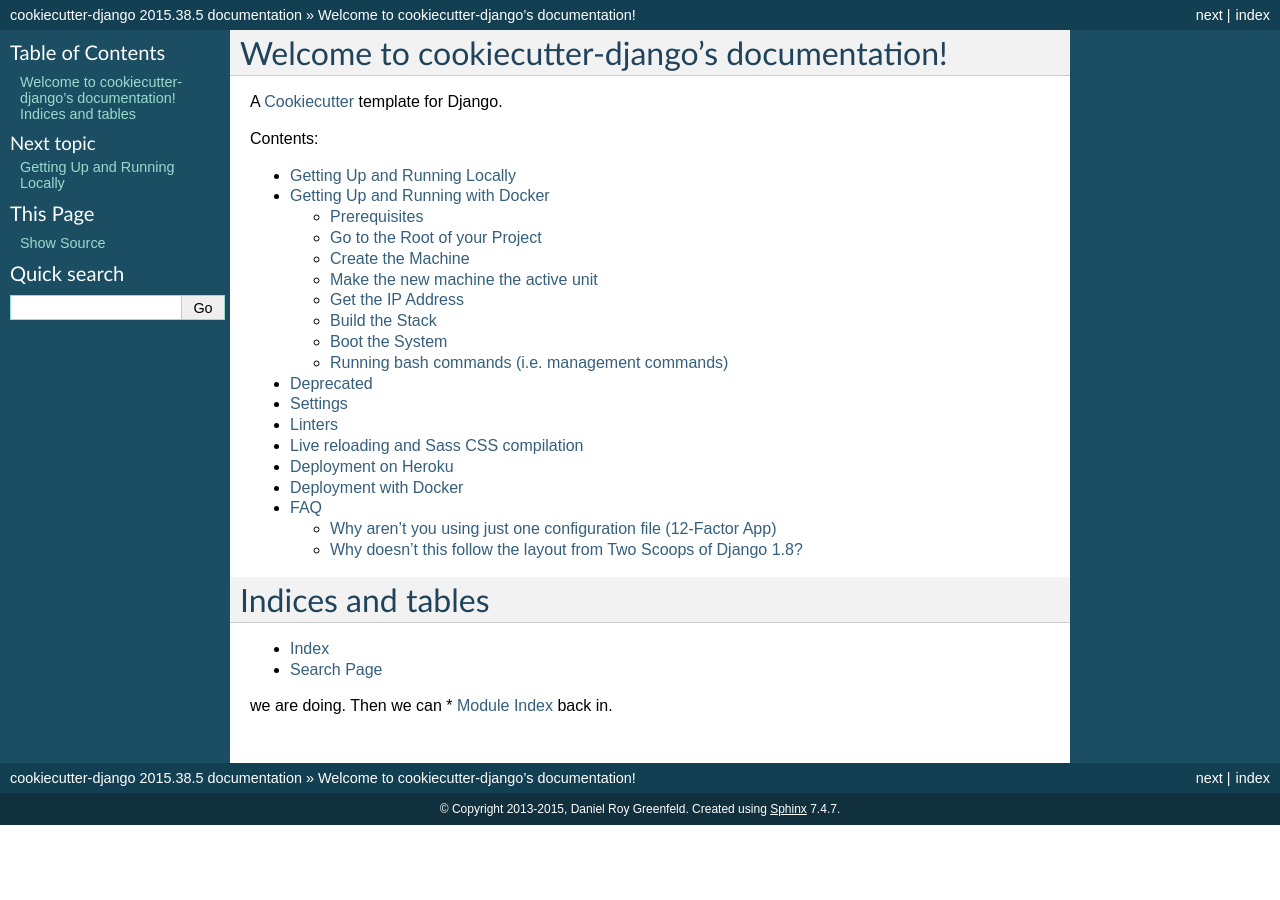
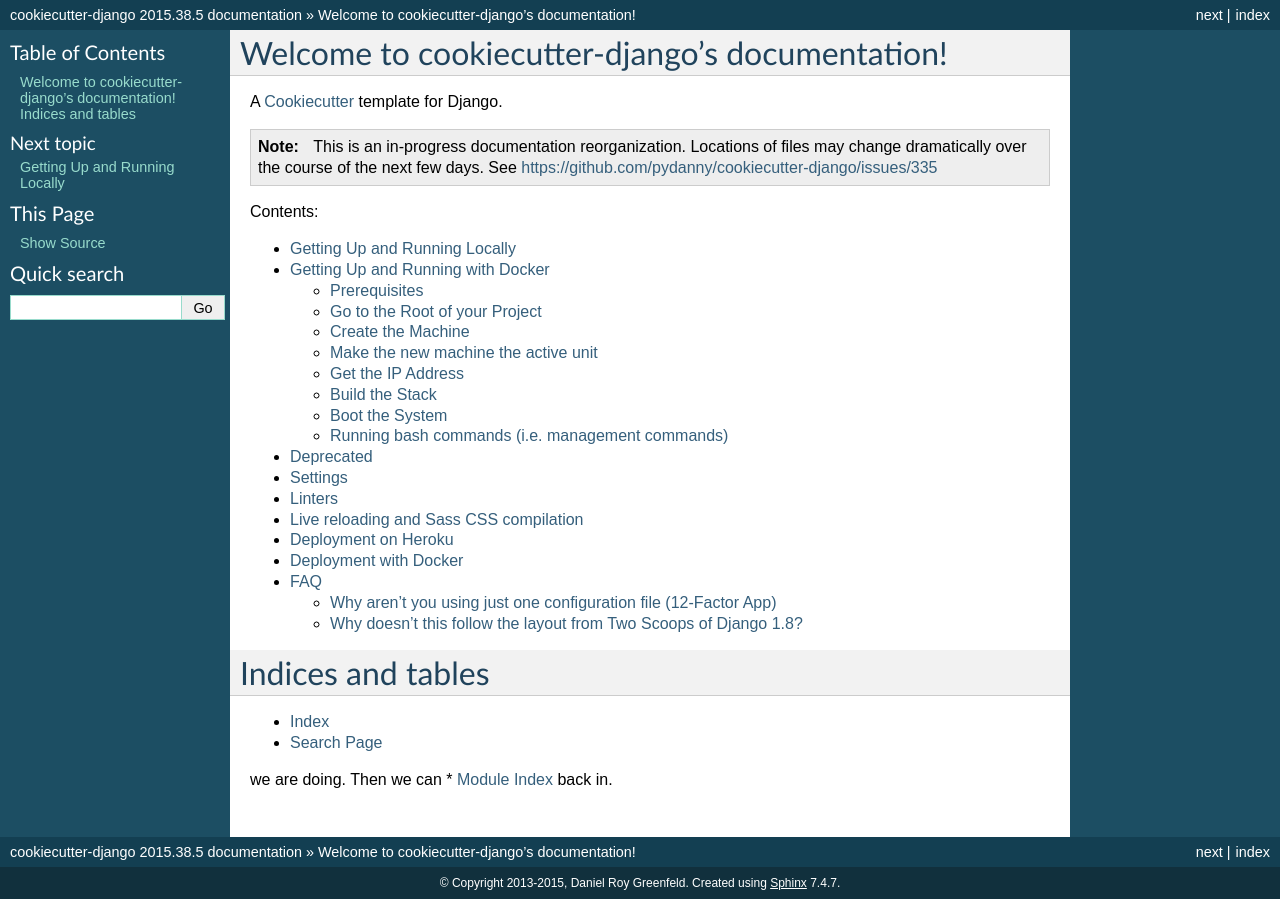
Before and after one commit to cookiecutter/cookiecutter-django, a Sphinx documentation site: the page built from docs/index.rst, in a window 1280 px wide. Built offline with Sphinx 7.4.7, drawn with Linux system fonts in a browser that asks for light colours.

Commit message:
Add documentation refactor note #335

```diff
--- a/docs/index.rst
+++ b/docs/index.rst
@@ -6,6 +6,8 @@
 A Cookiecutter_ template for Django.
 
 .. _cookiecutter: https://github.com/audreyr/cookiecutter
+
+.. note:: This is an in-progress documentation reorganization. Locations of files may change dramatically over the course of the next few days. See https://github.com/pydanny/cookiecutter-django/issues/335
 
 Contents:
 
```
